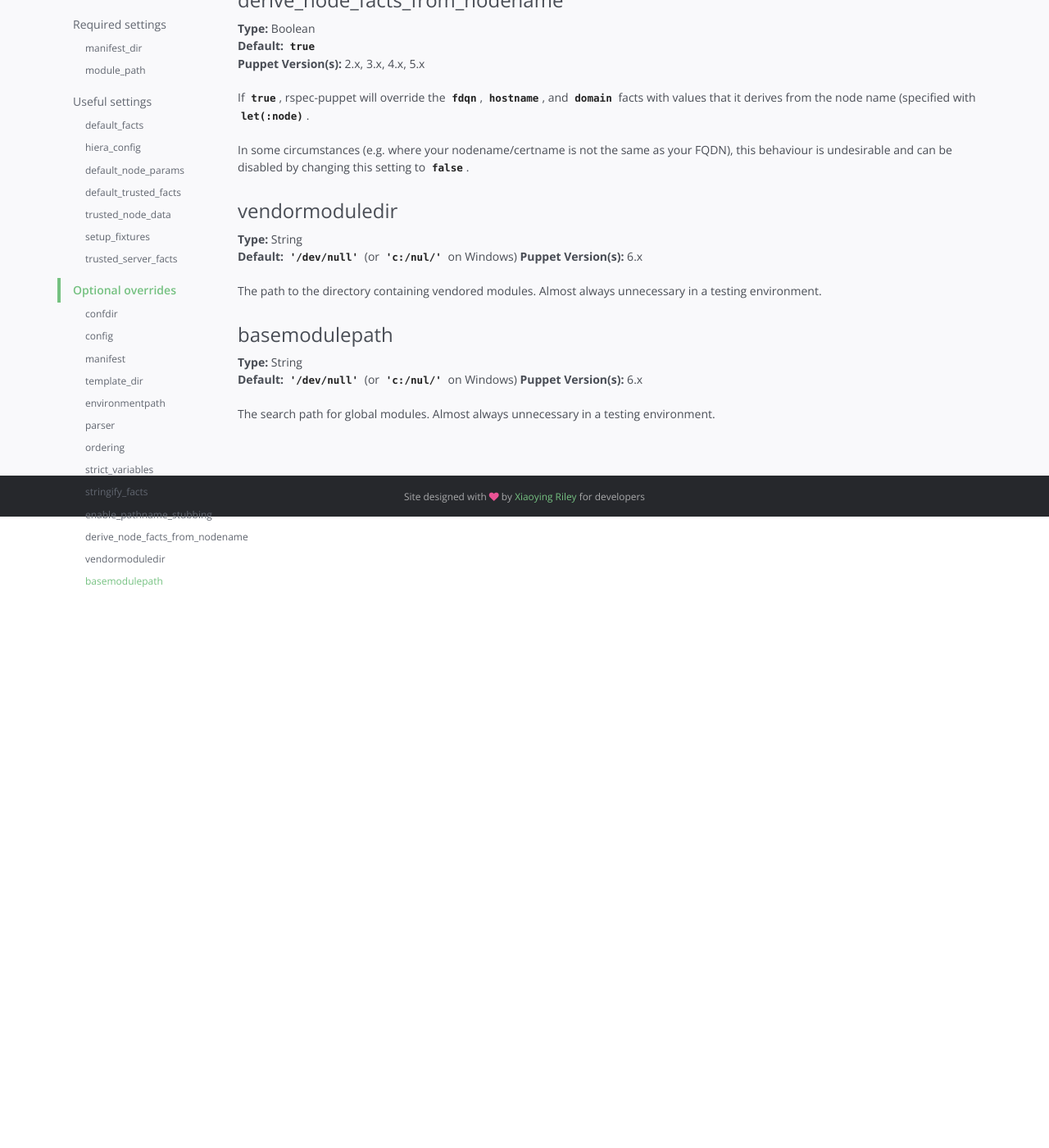
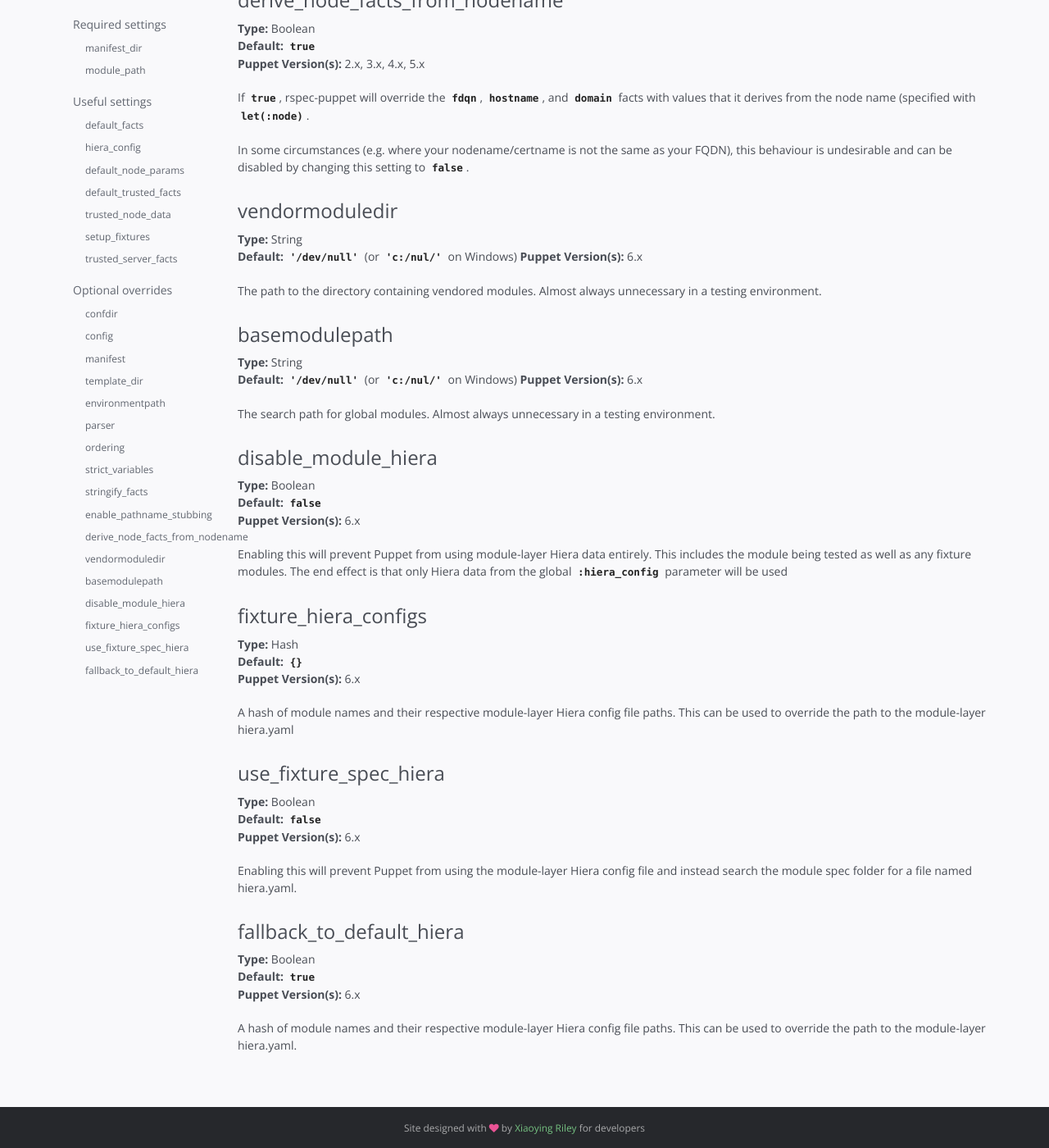
Before and after one commit to rodjek/rspec-puppet, a Jekyll site: the page built from docs/documentation/configuration/index.md, in a window 1280 px wide and 1400 px high, scrolled down 4357 px. Shown: the whole window at 82% size. Built offline with Jekyll 4.4.1, drawn with Linux system fonts in a browser that asks for light colours; before the commit the page ends 4987 px from its top, so only the background shows below that.

Commit message:
Add configuration documentation for customization of Hiera config
This adds documentation to the work in  https://github.com/rodjek/rspec-puppet/pull/732.

Closes #732

```diff
--- a/docs/documentation/configuration/index.md
+++ b/docs/documentation/configuration/index.md
@@ -227,3 +227,35 @@ unnecessary in a testing environment.
 
 The search path for global modules. Almost always unnecessary in a testing
 environment.
+
+### disable_module_hiera
+**Type:** Boolean<br />
+**Default:** `false`<br />
+**Puppet Version(s):** 6.x
+
+Enabling this will prevent Puppet from using module-layer Hiera data entirely.
+This includes the module being tested as well as any fixture modules.
+The end effect is that only Hiera data from the global `:hiera_config` parameter will be used
+
+### fixture_hiera_configs
+**Type:** Hash<br />
+**Default:** `{}`<br />
+**Puppet Version(s):** 6.x
+
+A hash of module names and their respective module-layer Hiera config file paths.
+This can be used to override the path to the module-layer hiera.yaml
+
+### use_fixture_spec_hiera
+**Type:** Boolean<br />
+**Default:** `false`<br />
+**Puppet Version(s):** 6.x
+
+Enabling this will prevent Puppet from using the module-layer Hiera config file and instead search the module spec folder for a file named hiera.yaml.
+
+### fallback_to_default_hiera
+**Type:** Boolean<br />
+**Default:** `true`<br />
+**Puppet Version(s):** 6.x
+
+A hash of module names and their respective module-layer Hiera config file paths.
+This can be used to override the path to the module-layer hiera.yaml.
```
